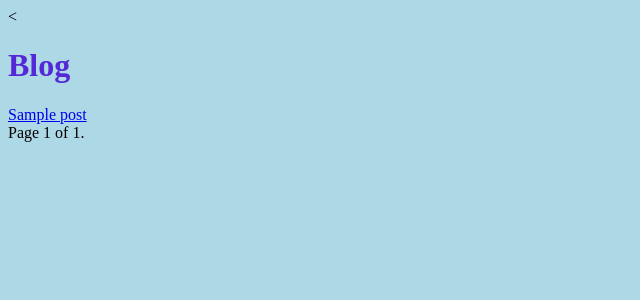
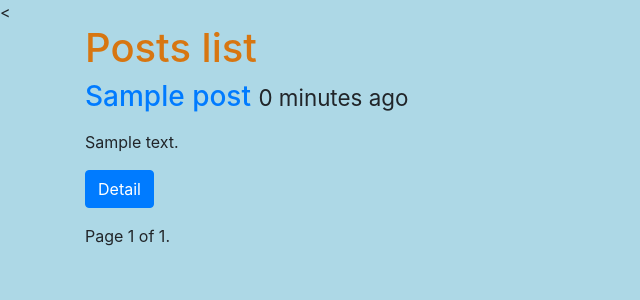
Before and after one commit to KamilFerenc/Blog, a Django app: page /posts/ in a window 1280 px wide. Shown: the top 300 px of the page, without its empty margins (0-640 px from the left). Run offline with Django 3.2, Linux system fonts and the light colour scheme; tables that the repository leaves empty hold one stand-in row (values such as "Sample post"); some libraries are stand-ins or nearby versions.

Commit message:
Add style

```diff
--- a/posts/static/css/base.css
+++ b/posts/static/css/base.css
@@ -3,5 +3,5 @@ body {
   background-color: lightblue !important;
 }
 h1{
-    color: #5427d7;
+    color: #d77611 !important;
 }
--- a/posts/templates/list.html
+++ b/posts/templates/list.html
@@ -4,9 +4,12 @@
 
 {% block content %}
 
+    <h1>Posts list</h1>
     {% for post in posts %}
-        <a href="{{ post.get_absolute_url }}">{{ post.title }}</a>
-        <br>
+        <h3><a href="{{ post.get_absolute_url }}">{{ post.title }}</a>
+            <small> {{ post.created|timesince }} ago</small></h3>
+        <p>{{ post.content|linebreaks|truncatechars:120 }}</p>
+    <p><a href="{{ post.get_absolute_url }}" class="btn btn-primary" role="button">Detail</a></p>
     {% endfor %}
 
     {%  include 'pagination.html' with page=posts %}
--- a/templates/base.html
+++ b/templates/base.html
@@ -5,11 +5,13 @@
     <meta charset="UTF-8">
     <<meta name="viewport" content="width=device-width, initial-scale=1, shrink-to-fit=no">
     <link rel="stylesheet" href="{% static 'css/base.css' %}">
-{#    <link rel="stylesheet" href="https://stackpath.bootstrapcdn.com/bootstrap/4.1.3/css/bootstrap.min.css" integrity="sha384-MCw98/SFnGE8fJT3GXwEOngsV7Zt27NXFoaoApmYm81iuXoPkFOJwJ8ERdknLPMO" crossorigin="anonymous">#}
+    <link rel="stylesheet" href="https://stackpath.bootstrapcdn.com/bootstrap/4.3.1/css/bootstrap.min.css" integrity="sha384-ggOyR0iXCbMQv3Xipma34MD+dH/1fQ784/j6cY/iJTQUOhcWr7x9JvoRxT2MZw1T" crossorigin="anonymous">
     <title>{% block title %} {% endblock %}</title>
+
 </head>
 <body>
-<h1>Blog</h1>
+<div class="container">
+
 {%  if messages %}
     <div class="messages">
         {%  for message in messages %}
@@ -20,6 +22,11 @@
 
 {% block content %}
 {% endblock %}
+</div>
+
+<script src="https://code.jquery.com/jquery-3.3.1.slim.min.js" integrity="sha384-q8i/X+965DzO0rT7abK41JStQIAqVgRVzpbzo5smXKp4YfRvH+8abtTE1Pi6jizo" crossorigin="anonymous"></script>
+<script src="https://cdnjs.cloudflare.com/ajax/libs/popper.js/1.14.7/umd/popper.min.js" integrity="sha384-UO2eT0CpHqdSJQ6hJty5KVphtPhzWj9WO1clHTMGa3JDZwrnQq4sF86dIHNDz0W1" crossorigin="anonymous"></script>
+<script src="https://stackpath.bootstrapcdn.com/bootstrap/4.3.1/js/bootstrap.min.js" integrity="sha384-JjSmVgyd0p3pXB1rRibZUAYoIIy6OrQ6VrjIEaFf/nJGzIxFDsf4x0xIM+B07jRM" crossorigin="anonymous"></script>
 
 </body>
 </html>
```
Also changed, not shown: posts/templates/post/detail.html (+5 -4 lines).
